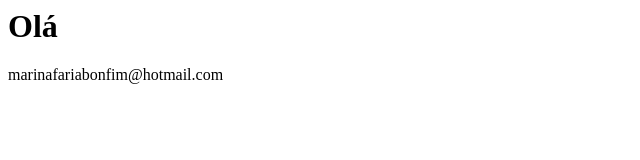
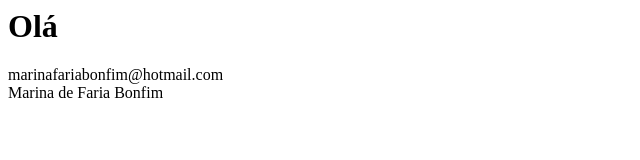
Before and after one commit to marinafbm2020/projeto-git, a plain HTML site: page index.html in a window 1280 px wide. Shown: the whole page, without its empty margins (0-640 px from the left). Drawn offline with Linux system fonts and the light colour scheme.

Commit message:
Inclui o meu nome

```diff
--- a/index.html
+++ b/index.html
@@ -1,2 +1,3 @@
 <h1> Olá </h1>
 <div> marinafariabonfim@hotmail.com</div>
+<div>Marina de Faria Bonfim</div>
```
